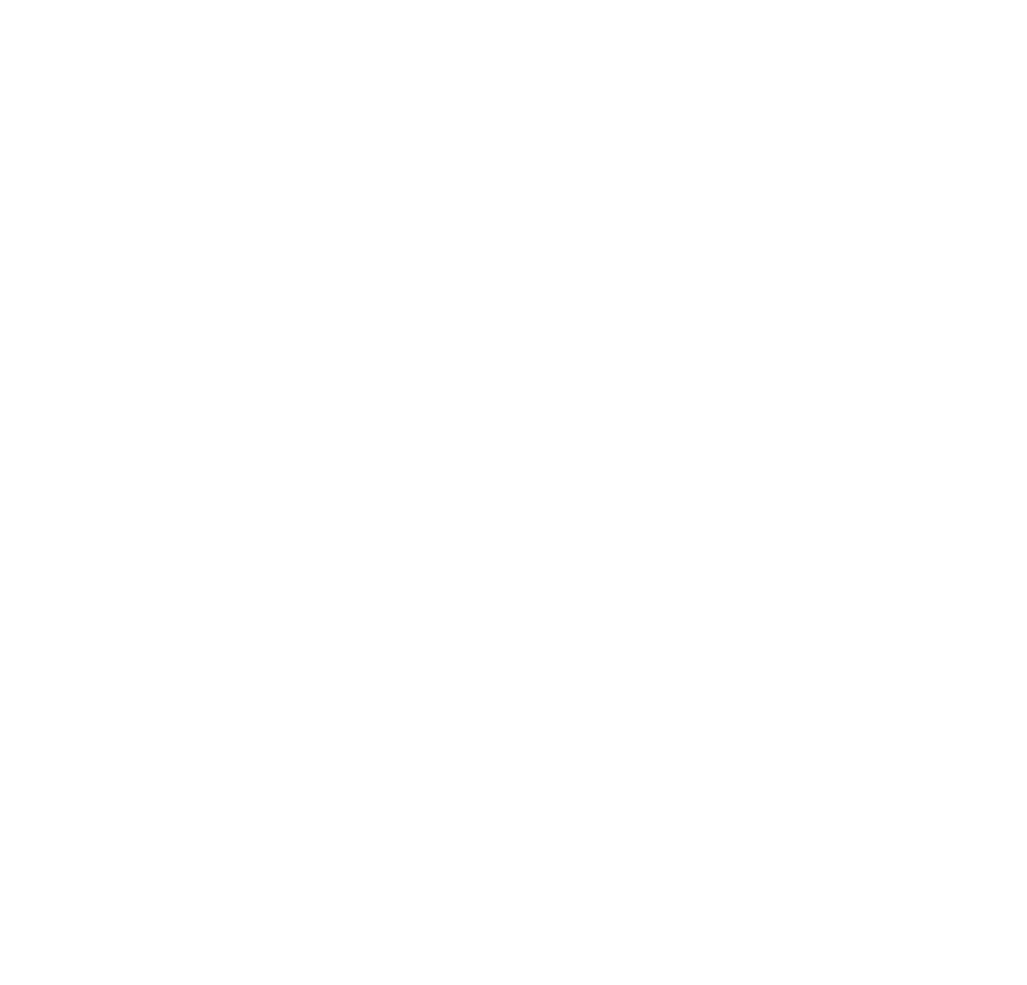
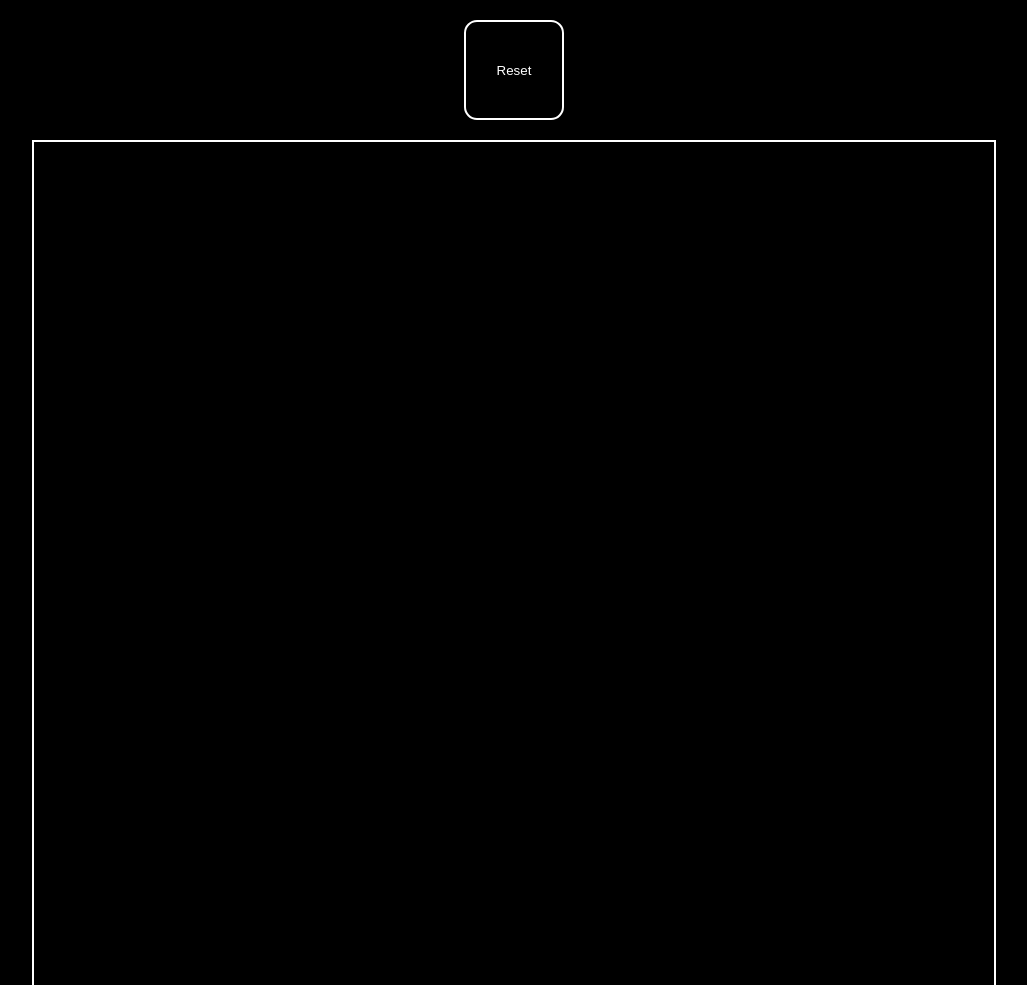
Before and after one commit to GabrielMorring/etch-a-sketch, a plain HTML site: page index.html in a window 1280 px wide. Shown: the top 985 px of the page, without its empty margins (126-1153 px from the left). Before the commit the page ends 800 px from the top, so only its background shows below. Drawn offline with Linux system fonts and the light colour scheme.

Commit message:
Make etch a sketch program

```diff
--- a/index.html
+++ b/index.html
@@ -1,13 +1,13 @@
-<!DOCTYPE html>
+<!doctype html>
 <html lang="en">
-<head>
-    <meta charset="UTF-8">
-    <meta name="viewport" content="width=device-width, initial-scale=1.0">
+  <head>
+    <meta charset="UTF-8" />
+    <meta name="viewport" content="width=device-width, initial-scale=1.0" />
     <title>Etch-a-Sketch</title>
-    <link rel="stylesheet" href="style.css">
+    <link rel="stylesheet" href="style.css" />
     <script type="module" src="script.js"></script>
-</head>
-<body>
-    <div class="container"></div>
-</body>
+  </head>
+  <body>
+    <button id="newGridButton">Reset</button>
+  </body>
 </html>
--- a/script.js
+++ b/script.js
@@ -0,0 +1,37 @@
+function makeBoard(resolution) {
+  for (let i = 0; i < resolution ** 2; i++) {
+    const div = document.createElement("div");
+    div.setAttribute("id", `div${i}`);
+    div.style.width = `${960 / resolution}px`;
+    div.style.height = `${960 / resolution}px`;
+    container.appendChild(div);
+    div.addEventListener("mouseover", setColor);
+  }
+}
+
+function setColor(event) {
+  const color = `rgb(${Math.random() * 256}, ${Math.random() * 256}, ${Math.random() * 256})`;
+  event.target.style.backgroundColor = color;
+}
+
+let container = document.createElement("div");
+container.setAttribute("class", "container");
+document.querySelector("body").appendChild(container);
+makeBoard(16);
+
+const button = document.querySelector("#newGridButton");
+button.addEventListener("click", reset);
+
+function reset(event) {
+  let userResolution = 101;
+  while (userResolution > 100) {
+    userResolution = prompt(
+      "what resolution would you like your drawingpad to be, it must be less than 101",
+    );
+  }
+  container.remove();
+  container = document.createElement("div");
+  container.setAttribute("class", "container");
+  document.querySelector("body").appendChild(container);
+  makeBoard(userResolution);
+}
--- a/style.css
+++ b/style.css
@@ -0,0 +1,27 @@
+body {
+  background-color: black;
+}
+
+.container {
+  display: flex;
+  flex-wrap: wrap;
+  width: 960px;
+  margin: 20px auto;
+  border: 2px solid white;
+}
+
+.container div {
+  background-color: black;
+}
+
+#newGridButton {
+  border-radius: 13px;
+  width: 100px;
+  height: 100px;
+  border: 0;
+  background-color: black;
+  color: white;
+  margin: 20px auto;
+  border: 2px solid white;
+  display: block;
+}
```
